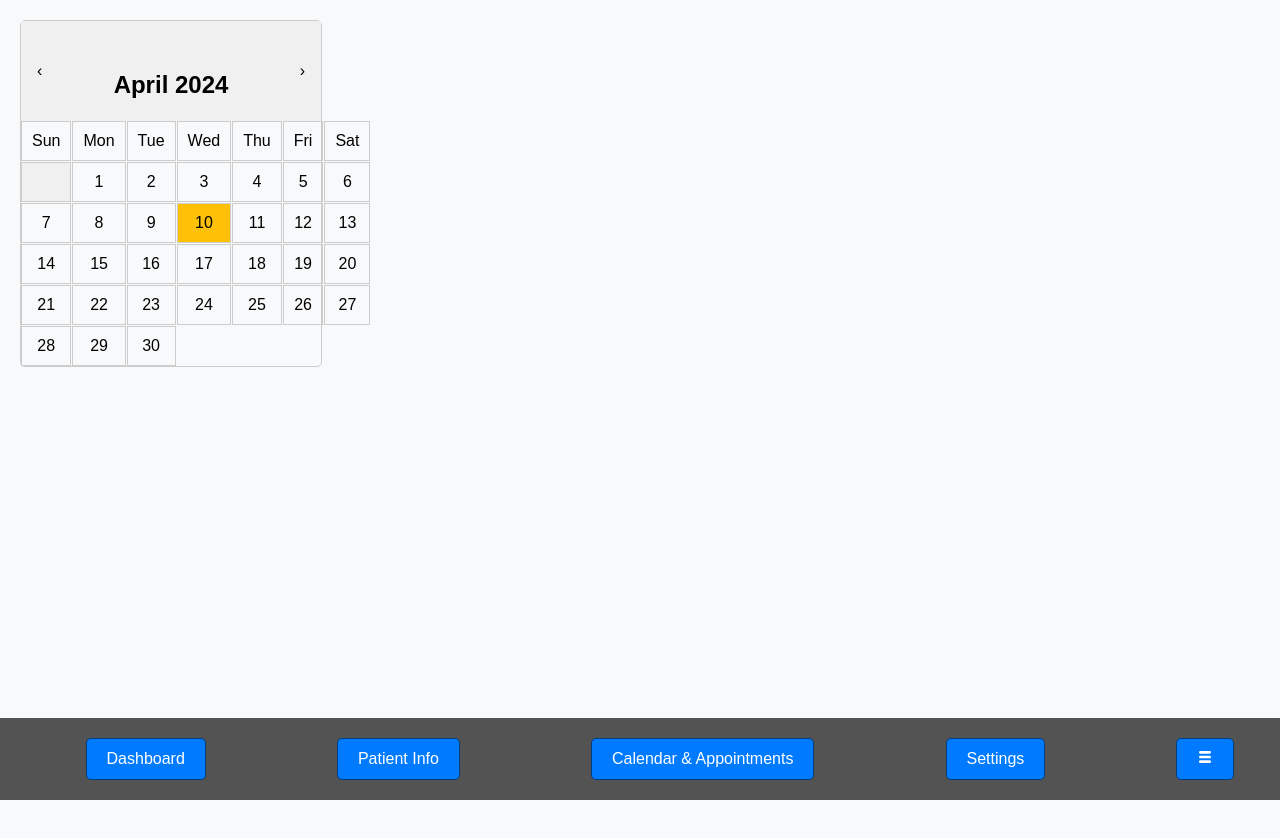
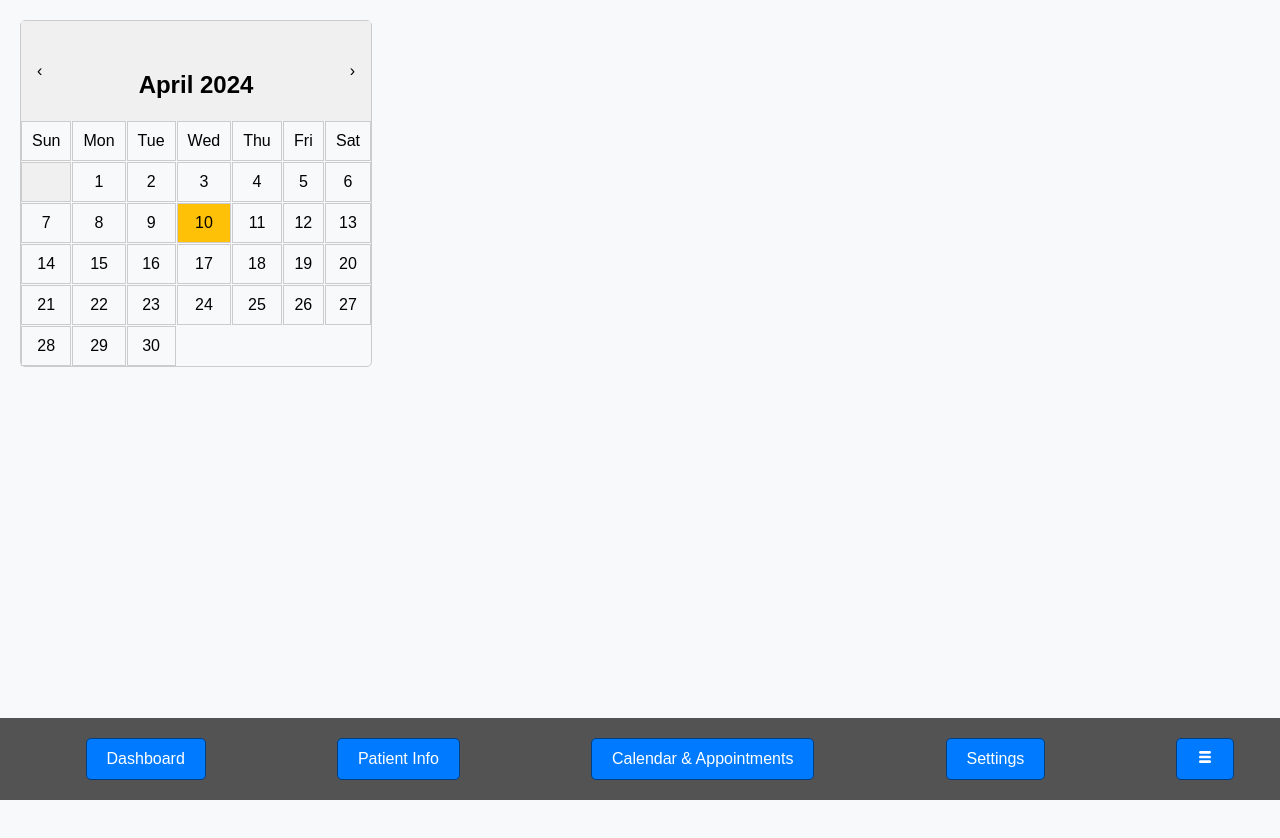
Before and after one commit to ManpreetRai-0/MediTrack, a React (Create React App) app: page /navi/calendar in a window 1280 px wide. Built offline with nearby package versions, Linux system fonts and the light colour scheme.

Commit message:
Calendar Formatting
Fixed calender's format to not cut off Saturdays

```diff
--- a/src/Components/Pages/Calendar/Calendar.css
+++ b/src/Components/Pages/Calendar/Calendar.css
@@ -1,8 +1,9 @@
 .calendar {
+
     font-family: Arial, sans-serif;
     border: 1px solid #ccc;
     border-radius: 5px;
-    width: 300px;
+    width: 350px;
   }
 
   .calendar-header {
@@ -43,3 +44,7 @@
   .today {
     background-color: #ffc107;
   }
+
+  .calendar-day:hover{
+    background-color: #bababa;
+  }
--- a/src/Components/Pages/Calendar/Calendar.jsx
+++ b/src/Components/Pages/Calendar/Calendar.jsx
@@ -81,5 +81,3 @@ export const Calendar = () => {
 
   return renderCalendar();
 };
-
-//export default Calendar;
```
